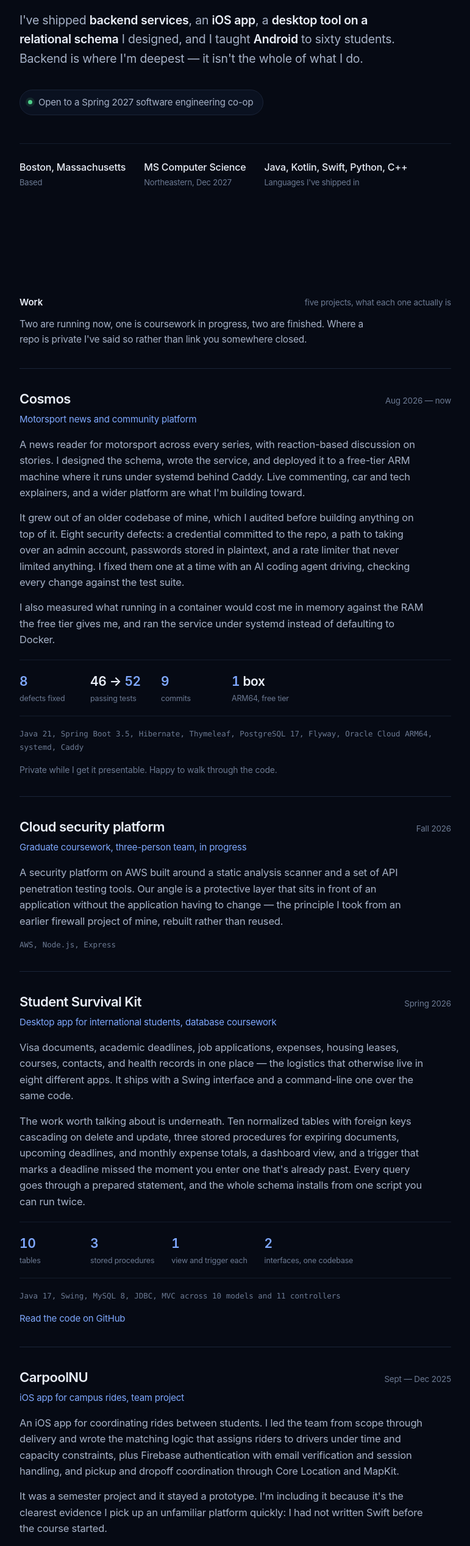
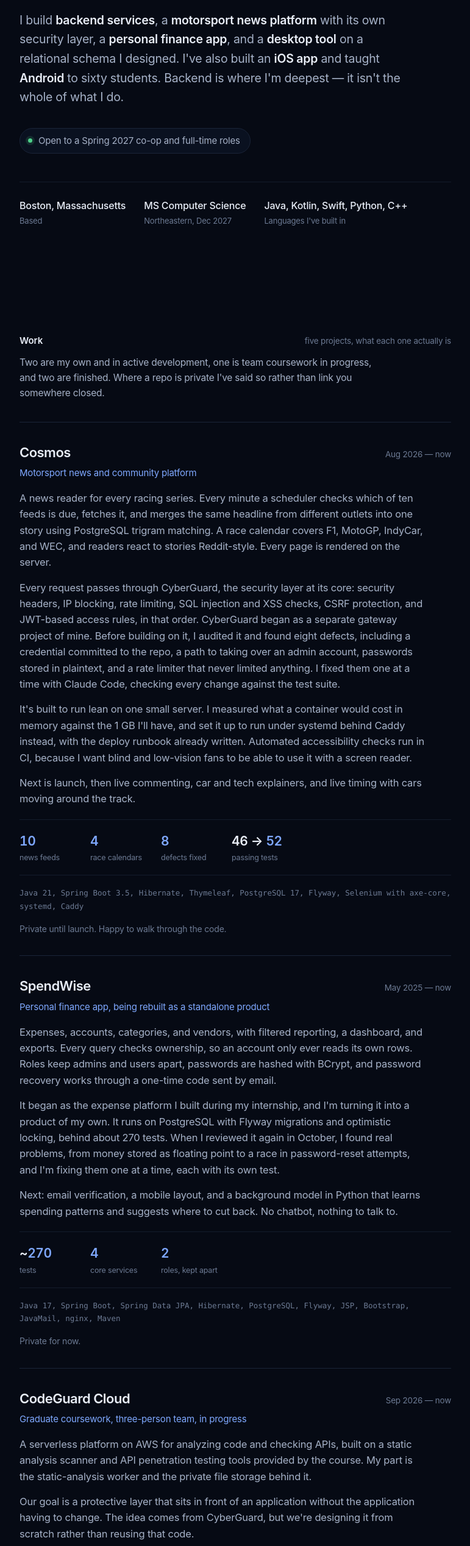
Before and after one commit to BhavanTrivedi05/Portfolio_Bhavan, a plain HTML site: page index.html in a window 1280 px wide. Shown: the part 261-2797 px from the top of the page at 61% size, without its empty margins (254-1025 px from the left). Drawn offline with Linux system fonts and the light colour scheme.

Commit message:
Revise content in index.html for clarity and detail
Updated project descriptions, roles, and toolchain details in the resume.

```diff
--- a/index.html
+++ b/index.html
@@ -213,12 +213,12 @@
   <header class="hero">
     <div class="col">
       <h1 class="rise d1">Software engineer.</h1>
-      <p class="lede rise d2">I've shipped <b>backend services</b>, an <b>iOS app</b>, a <b>desktop tool on a relational schema</b> I designed, and I taught <b>Android</b> to sixty students. Backend is where I'm deepest — it isn't the whole of what I do.</p>
-      <div class="rise d3"><span class="status"><i></i>Open to a Spring 2027 software engineering co-op</span></div>
+      <p class="lede rise d2">I build <b>backend services</b>, a <b>motorsport news platform</b> with its own security layer, a <b>personal finance app</b>, and a <b>desktop tool</b> on a relational schema I designed. I've also built an <b>iOS app</b> and taught <b>Android</b> to sixty students. Backend is where I'm deepest — it isn't the whole of what I do.</p>
+      <div class="rise d3"><span class="status"><i></i>Open to a Spring 2027 co-op and full-time roles</span></div>
       <div class="facts rise d4">
         <div><div class="v">Boston, Massachusetts</div><div class="l">Based</div></div>
         <div><div class="v">MS Computer Science</div><div class="l">Northeastern, Dec 2027</div></div>
-        <div><div class="v">Java, Kotlin, Swift, Python, C++</div><div class="l">Languages I've shipped in</div></div>
+        <div><div class="v">Java, Kotlin, Swift, Python, C++</div><div class="l">Languages I've built in</div></div>
       </div>
     </div>
   </header>
@@ -226,7 +226,7 @@
   <section id="work">
     <div class="col">
       <div class="head veil"><h2>Work</h2><span>five projects, what each one actually is</span></div>
-      <p class="sect-note veil">Two are running now, one is coursework in progress, two are finished. Where a repo is private I've said so rather than link you somewhere closed.</p>
+      <p class="sect-note veil">Two are my own and in active development, one is team coursework in progress, and two are finished. Where a repo is private I've said so rather than link you somewhere closed.</p>
 
       <div class="work">
 
@@ -236,26 +236,46 @@
             <div class="term">Aug 2026 — now</div>
           </div>
           <div class="kind">Motorsport news and community platform</div>
-          <p>A news reader for motorsport across every series, with reaction-based discussion on stories. I designed the schema, wrote the service, and deployed it to a free-tier ARM machine where it runs under systemd behind Caddy. Live commenting, car and tech explainers, and a wider platform are what I'm building toward.</p>
-          <p>It grew out of an older codebase of mine, which I audited before building anything on top of it. Eight security defects: a credential committed to the repo, a path to taking over an admin account, passwords stored in plaintext, and a rate limiter that never limited anything. I fixed them one at a time with an AI coding agent driving, checking every change against the test suite.</p>
-          <p>I also measured what running in a container would cost me in memory against the RAM the free tier gives me, and ran the service under systemd instead of defaulting to Docker.</p>
+          <p>A news reader for every racing series. Every minute a scheduler checks which of ten feeds is due, fetches it, and merges the same headline from different outlets into one story using PostgreSQL trigram matching. A race calendar covers F1, MotoGP, IndyCar, and WEC, and readers react to stories Reddit-style. Every page is rendered on the server.</p>
+          <p>Every request passes through CyberGuard, the security layer at its core: security headers, IP blocking, rate limiting, SQL injection and XSS checks, CSRF protection, and JWT-based access rules, in that order. CyberGuard began as a separate gateway project of mine. Before building on it, I audited it and found eight defects, including a credential committed to the repo, a path to taking over an admin account, passwords stored in plaintext, and a rate limiter that never limited anything. I fixed them one at a time with Claude Code, checking every change against the test suite.</p>
+          <p>It's built to run lean on one small server. I measured what a container would cost in memory against the 1 GB I'll have, and set it up to run under systemd behind Caddy instead, with the deploy runbook already written. Automated accessibility checks run in CI, because I want blind and low-vision fans to be able to use it with a screen reader.</p>
+          <p>Next is launch, then live commenting, car and tech explainers, and live timing with cars moving around the track.</p>
           <div class="marks">
+            <div><div class="n"><em>10</em></div><div class="c">news feeds</div></div>
+            <div><div class="n"><em>4</em></div><div class="c">race calendars</div></div>
             <div><div class="n"><em>8</em></div><div class="c">defects fixed</div></div>
             <div><div class="n">46 → <em>52</em></div><div class="c">passing tests</div></div>
-            <div><div class="n"><em>9</em></div><div class="c">commits</div></div>
-            <div><div class="n"><em>1</em> box</div><div class="c">ARM64, free tier</div></div>
           </div>
-          <div class="stack">Java 21, Spring Boot 3.5, Hibernate, Thymeleaf, PostgreSQL 17, Flyway, Oracle Cloud ARM64, systemd, Caddy</div>
-          <div class="closed">Private while I get it presentable. Happy to walk through the code.</div>
+          <div class="stack">Java 21, Spring Boot 3.5, Hibernate, Thymeleaf, PostgreSQL 17, Flyway, Selenium with axe-core, systemd, Caddy</div>
+          <div class="closed">Private until launch. Happy to walk through the code.</div>
         </article>
 
         <article class="proj veil">
           <div class="proj-top">
-            <h3>Cloud security platform</h3>
-            <div class="term">Fall 2026</div>
+            <h3>SpendWise</h3>
+            <div class="term">May 2025 — now</div>
+          </div>
+          <div class="kind">Personal finance app, being rebuilt as a standalone product</div>
+          <p>Expenses, accounts, categories, and vendors, with filtered reporting, a dashboard, and exports. Every query checks ownership, so an account only ever reads its own rows. Roles keep admins and users apart, passwords are hashed with BCrypt, and password recovery works through a one-time code sent by email.</p>
+          <p>It began as the expense platform I built during my internship, and I'm turning it into a product of my own. It runs on PostgreSQL with Flyway migrations and optimistic locking, behind about 270 tests. When I reviewed it again in October, I found real problems, from money stored as floating point to a race in password-reset attempts, and I'm fixing them one at a time, each with its own test.</p>
+          <p>Next: email verification, a mobile layout, and a background model in Python that learns spending patterns and suggests where to cut back. No chatbot, nothing to talk to.</p>
+          <div class="marks">
+            <div><div class="n">~<em>270</em></div><div class="c">tests</div></div>
+            <div><div class="n"><em>4</em></div><div class="c">core services</div></div>
+            <div><div class="n"><em>2</em></div><div class="c">roles, kept apart</div></div>
+          </div>
+          <div class="stack">Java 17, Spring Boot, Spring Data JPA, Hibernate, PostgreSQL, Flyway, JSP, Bootstrap, JavaMail, nginx, Maven</div>
+          <div class="closed">Private for now.</div>
+        </article>
+
+        <article class="proj veil">
+          <div class="proj-top">
+            <h3>CodeGuard Cloud</h3>
+            <div class="term">Sep 2026 — now</div>
           </div>
           <div class="kind">Graduate coursework, three-person team, in progress</div>
-          <p>A security platform on AWS built around a static analysis scanner and a set of API penetration testing tools. Our angle is a protective layer that sits in front of an application without the application having to change — the principle I took from an earlier firewall project of mine, rebuilt rather than reused.</p>
+          <p>A serverless platform on AWS for analyzing code and checking APIs, built on a static analysis scanner and API penetration testing tools provided by the course. My part is the static-analysis worker and the private file storage behind it.</p>
+          <p>Our goal is a protective layer that sits in front of an application without the application having to change. The idea comes from CyberGuard, but we're designing it from scratch rather than reusing that code.</p>
           <div class="stack">AWS, Node.js, Express</div>
         </article>
 
@@ -286,18 +306,6 @@
           <p>An iOS app for coordinating rides between students. I led the team from scope through delivery and wrote the matching logic that assigns riders to drivers under time and capacity constraints, plus Firebase authentication with email verification and session handling, and pickup and dropoff coordination through Core Location and MapKit.</p>
           <p>It was a semester project and it stayed a prototype. I'm including it because it's the clearest evidence I pick up an unfamiliar platform quickly: I had not written Swift before the course started.</p>
           <div class="stack">Swift, Xcode, Firebase Authentication, Core Location, MapKit</div>
-        </article>
-
-        <article class="proj veil">
-          <div class="proj-top">
-            <h3>Expense Tracker</h3>
-            <div class="term">May 2025 — now</div>
-          </div>
-          <div class="kind">Full-stack expense management</div>
-          <p>Expenses, accounts, categories and subcategories, and vendors, with date and category filtered reporting and a dashboard summary. Passwords hashed with BCrypt, password recovery through a one-time code sent by email, admin and user roles kept apart, and every account reading only its own rows.</p>
-          <p>It started during my internship and it's still the first place I try a backend idea before it goes anywhere near Cosmos.</p>
-          <div class="stack">Java 17, Spring Boot 3.4, Spring Data JPA, Hibernate, MySQL 8, JSP, Bootstrap, JavaMail, Maven</div>
-          <div class="closed">Private repo.</div>
         </article>
 
       </div>
@@ -342,10 +350,11 @@
           <h3>Backend Software Engineer Intern</h3>
           <div class="org">Grownited Private Limited, Ahmedabad</div>
           <ul>
-            <li>Shipped a full-stack expense platform in Java, Spring Boot, and MySQL that an internal team used daily</li>
+            <li>Designed the backend of an internal expense-tracking platform for company staff, in Java, Spring Boot, and MySQL</li>
+            <li>Owned the backend design end to end, refining it through constant review with senior engineers</li>
             <li>Delivered 15+ REST endpoints behind JWT authentication and role-based access control</li>
-            <li>Cut latency on the slowest endpoints with composite indexes and by removing N+1 queries through lazy loading</li>
-            <li>Restructured the service into layered MVC with DTOs and dependency injection</li>
+            <li>Cut latency on the slowest endpoints by removing N+1 queries and adding composite indexes</li>
+            <li>Structured the code as controllers, services, and repositories with DTOs, and covered each service with JUnit tests</li>
             <li>Worked as a full member of a five-person team on two-week sprints, with standups and code review</li>
           </ul>
         </div>
@@ -358,14 +367,14 @@
       <div class="head veil"><h2>Toolchain</h2><span>what I've actually used</span></div>
       <div class="kit veil">
         <div class="line"><div class="k">Languages</div><div class="v"><b>Java</b>, Kotlin, Swift, Python, C++, SQL, JavaScript, Dart</div></div>
-        <div class="line"><div class="k">Backend</div><div class="v"><b>Spring Boot</b>, Spring Security, Hibernate and JPA, REST APIs, JWT, OAuth2, Thymeleaf, JSP</div></div>
+        <div class="line"><div class="k">Backend</div><div class="v"><b>Spring Boot</b>, Spring Security, Hibernate and JPA, REST APIs, JWT, Thymeleaf, JSP</div></div>
         <div class="line"><div class="k">Mobile</div><div class="v">Android with Jetpack Compose, coroutines and Flow, Room, Retrofit, Firebase, CameraX; iOS with Swift, MapKit, Core Location</div></div>
-        <div class="line"><div class="k">Data</div><div class="v"><b>PostgreSQL</b>, MySQL, Redis, MongoDB, Flyway migrations, schema design, indexing, query plans</div></div>
-        <div class="line"><div class="k">Systems</div><div class="v">Linux, systemd, Caddy, Docker, Oracle Cloud ARM64, Git, Maven, CI/CD</div></div>
-        <div class="line"><div class="k">Security</div><div class="v">OWASP Top 10, injection and XSS prevention, rate limiting, RBAC, two-factor flows, secrets handling</div></div>
-        <div class="line"><div class="k">AI tooling</div><div class="v">Claude API through the official Java SDK, Model Context Protocol, agent-driven refactors verified against tests</div></div>
+        <div class="line"><div class="k">Data</div><div class="v"><b>PostgreSQL</b>, MySQL, Flyway migrations, schema design, indexing, query plans, trigram matching</div></div>
+        <div class="line"><div class="k">Systems</div><div class="v">Linux, systemd, Caddy, nginx, Docker, AWS, Git, Maven, CI</div></div>
+        <div class="line"><div class="k">Security</div><div class="v">Security audits, OWASP Top 10, injection and XSS prevention, CSRF, rate limiting, RBAC, secrets handling</div></div>
+        <div class="line"><div class="k">AI tooling</div><div class="v">Claude Code, with every change checked against tests; the Claude API through the official Java SDK, and Model Context Protocol</div></div>
         <div class="line"><div class="k">Fundamentals</div><div class="v">Algorithms and complexity, object-oriented design, design patterns, concurrency, distributed systems</div></div>
-        <div class="line"><div class="k">Practice</div><div class="v">JUnit, integration testing, code review, Agile, technical writing</div></div>
+        <div class="line"><div class="k">Practice</div><div class="v">JUnit, integration testing, accessibility testing with axe-core, code review, Agile, technical writing</div></div>
       </div>
     </div>
   </section>
@@ -379,8 +388,8 @@
         <div>
           <h3>Northeastern University, Khoury College</h3>
           <div class="deg">Master of Science, Computer Science</div>
-          <p>In Boston since August 2025.</p>
-          <div class="courses">Distributed systems, with assignments in concurrent C++11 on Linux. Cloud computing. Database management systems. Mobile application development, built in Swift. Programming design paradigms.</div>
+          <p>In Boston since August 2025. Graduating in December 2027 with a co-op term, or May 2027 without one.</p>
+          <div class="courses">Distributed systems, with assignments in concurrent C++11 on Linux. Cloud computing on AWS. Algorithms. Database management systems. Mobile application development, built in Swift. Programming design paradigms.</div>
         </div>
       </div>
 
```
